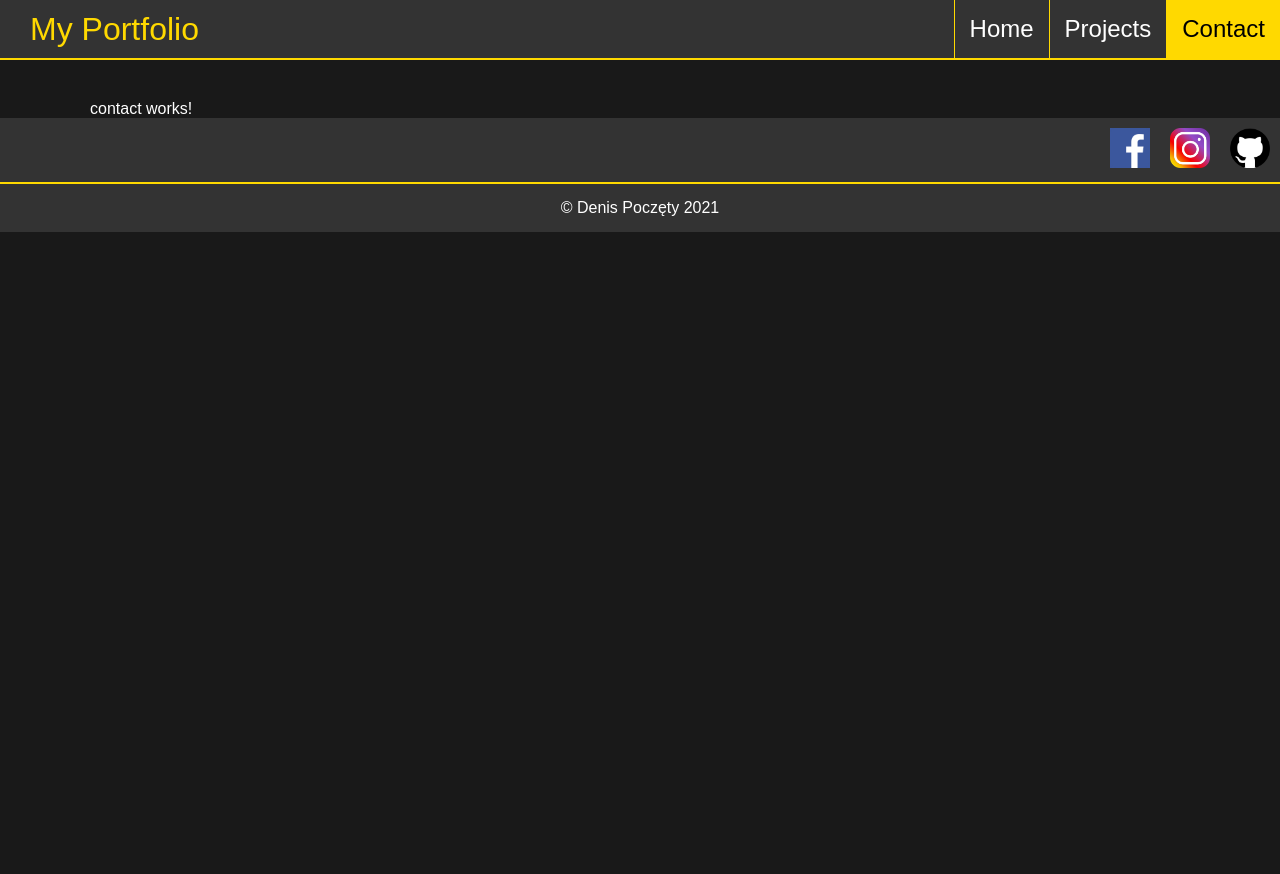
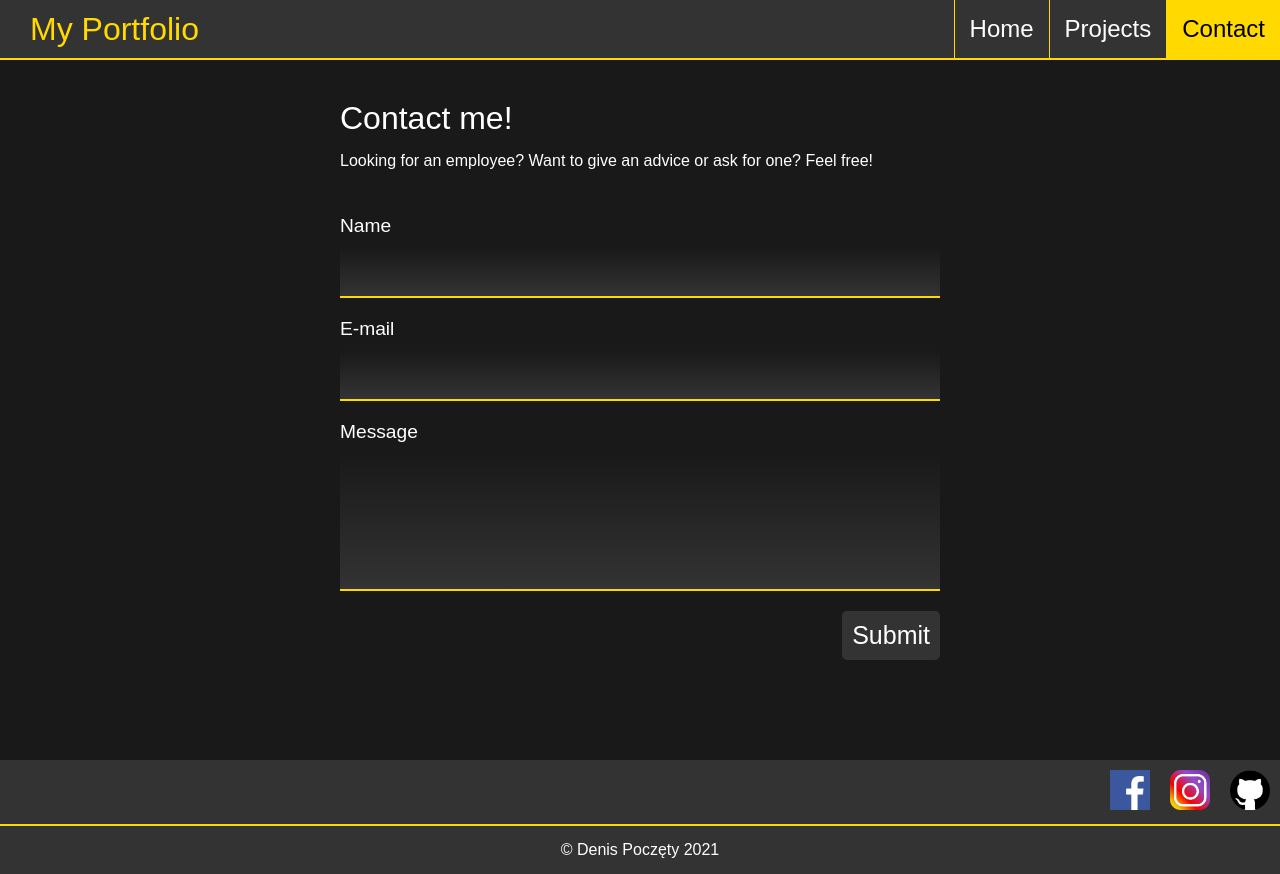
Before and after one commit to Deniorrr/portfolio, an Angular app: page /contact in a window 1280 px wide. Before the commit the page ends 800 px from the top, so only its background shows below. Built offline with nearby package versions, Linux system fonts and the light colour scheme.

Commit message:
Contact component filled

```diff
--- a/src/app/app.component.html
+++ b/src/app/app.component.html
@@ -1,6 +1,8 @@
 <app-nav></app-nav>
+
 <div class="container">
   <router-outlet>
   </router-outlet>
 </div>
+
 <app-footer></app-footer>
--- a/src/app/contact/contact.component.html
+++ b/src/app/contact/contact.component.html
@@ -1 +1,28 @@
-<p>contact works!</p>
+<div class="contact">
+  <h1>Contact me!</h1>
+  <h3>
+    Looking for an employee? Want to give an advice or ask for one? Feel free!
+  </h3>
+
+  <label for="name">
+    <p>
+      Name
+    </p>
+  </label>
+  <input type="text" id="name">
+
+  <label for="mail">
+    <p>
+      E-mail
+    </p>
+  </label>
+  <input type="text" id="mail">
+
+  <label for="message">
+    <p>
+      Message
+    </p>
+  </label>
+  <textarea id="message" rows="4"></textarea>
+  <button>Submit</button>
+</div>
--- a/src/app/contact/contact.component.sass
+++ b/src/app/contact/contact.component.sass
@@ -0,0 +1,51 @@
+.contact
+    width: 600px
+    margin: 100px auto
+    display: flex
+    flex-wrap: wrap
+    justify-content: flex-end
+
+h1
+    width: 100%
+
+h3
+    font-size: 1em
+    margin-bottom: 25px
+    margin-top: 15px
+    width: 100%
+
+label
+    width: 100%
+p
+    font-size: 1.2em
+    margin: 10px 0
+    margin-top: 20px
+
+input, textarea
+    border: none
+    // background-color: #333
+    background-image: linear-gradient(#191919, #333)
+    font-size: 25px
+    border-bottom: 2px solid #ffd900
+    width: 100%
+    padding: 10px
+    resize: none
+
+input:focus, textarea:focus
+    outline: none
+
+button
+    color: #fff
+    background-color: #333
+    border: none
+    font-size: 25px
+    color: #fff
+    padding: 10px
+    margin-top: 20px
+    border-radius: 5px
+    align-self: right
+
+button:hover
+    cursor: pointer
+    background-color: #ffd900
+    color: #000
--- a/src/index.html
+++ b/src/index.html
@@ -2,7 +2,7 @@
 <html lang="en">
 <head>
   <meta charset="utf-8">
-  <title>Pierwszy</title>
+  <title>My portfolio</title>
   <base href="/">
   <meta name="viewport" content="width=device-width, initial-scale=1">
   <link rel="icon" type="image/x-icon" href="favicon.ico">
```
